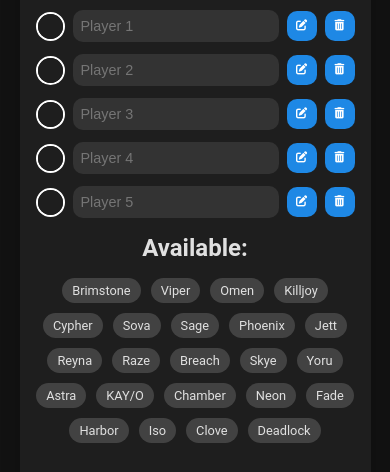
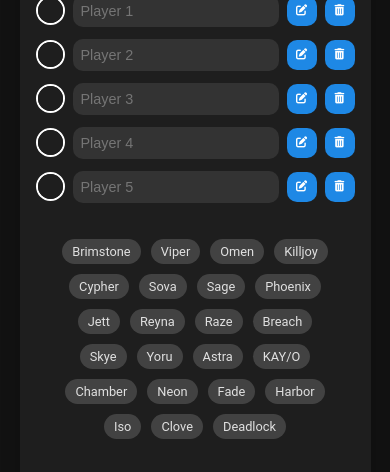
Before and after one commit to Victoroide/valorant-roulette, a website: page index.html in a window 390 px wide. Shown: the part 172-644 px from the top of the page. Drawn offline with Linux system fonts and the light colour scheme.

Commit message:
Update available agents section layout

```diff
--- a/index.html
+++ b/index.html
@@ -48,7 +48,6 @@
             </div>
             <div class="right-content">
                 <div class="available-agents" id="availableAgentsList">
-                    <h2>Available:</h2>
                     <div id="agentList" class="agent-list"></div>
                 </div>
             </div>
--- a/styles.css
+++ b/styles.css
@@ -266,6 +266,7 @@
     }
 
     .agent-list {
+        margin: 20px;
         justify-content: center;
     }
 }
```
